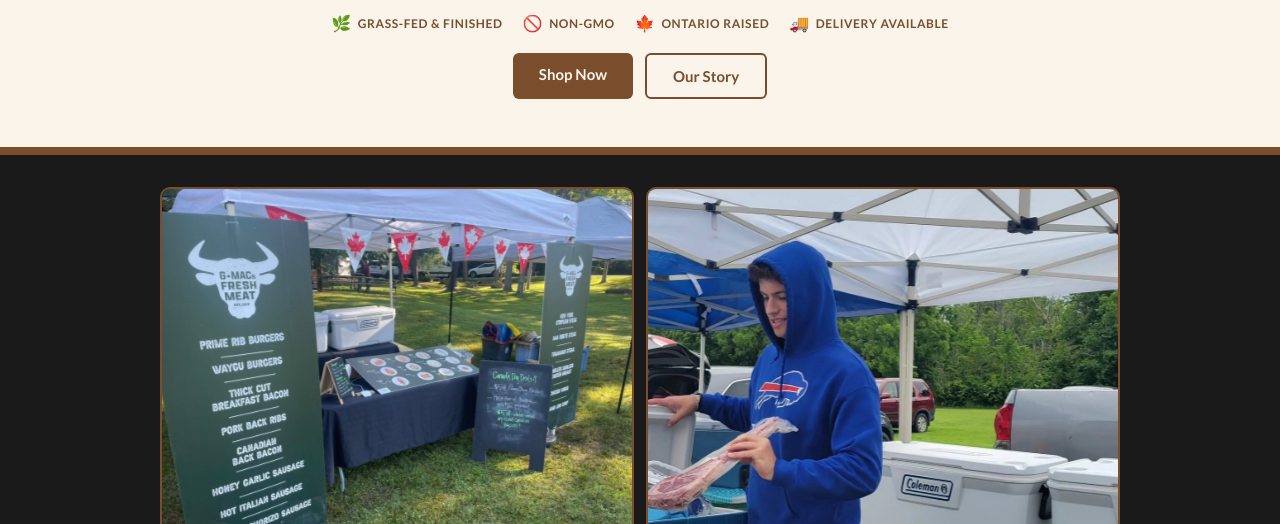
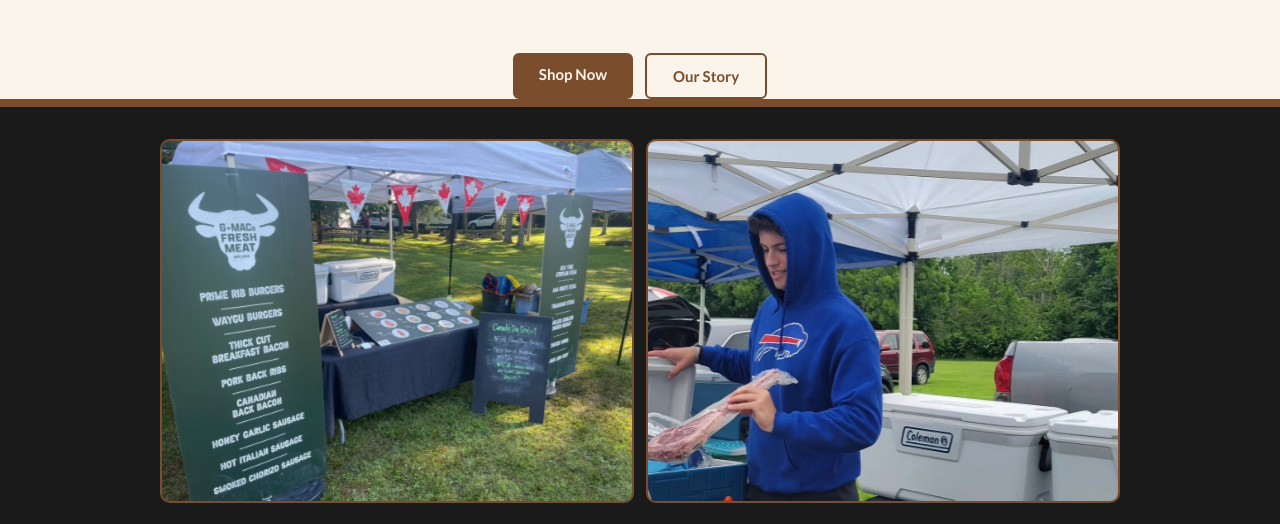
Before and after one commit to gavinmac88/gmacsfreshmeat, a website: page index.html in a window 1280 px wide. Shown: the part 576-1100 px from the top of the page. Drawn offline with nearby package versions, Linux system fonts and the light colour scheme; a web font is replaced by a local one.

Commit message:
Update index.html

```diff
--- a/index.html
+++ b/index.html
@@ -286,11 +286,6 @@
     <div class="hero-tag">Est. 2023 &nbsp;·&nbsp; Muskoka, Ontario</div>
     <h1>Grass-fed. Non-GMO. Ontario Raised.</h1>
     <p>Brought to farmers markets across Muskoka and right to your door.</p>
-    <div class="hero-trust">
-      <div class="hero-trust-item"><span>🌿</span><span>Grass-fed &amp; Finished</span></div>
-      <div class="hero-trust-item"><span>🚫</span><span>Non-GMO</span></div>
-      <div class="hero-trust-item"><span>🍁</span><span>Ontario Raised</span></div>
-      <div class="hero-trust-item"><span>🚚</span><span>Delivery Available</span></div>
     </div>
     <div class="hero-btns">
       <a href="#products" class="btn-primary">Shop Now</a>
```
